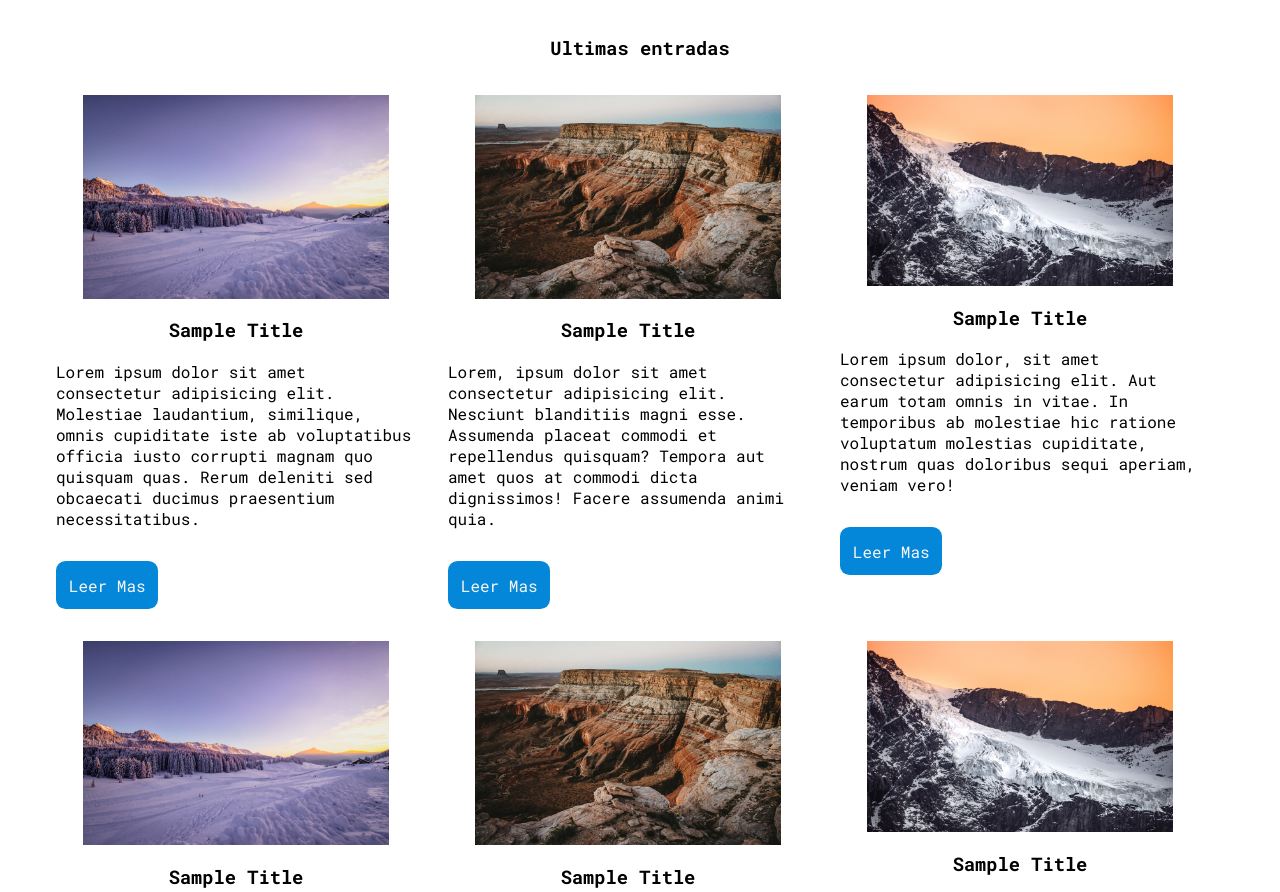
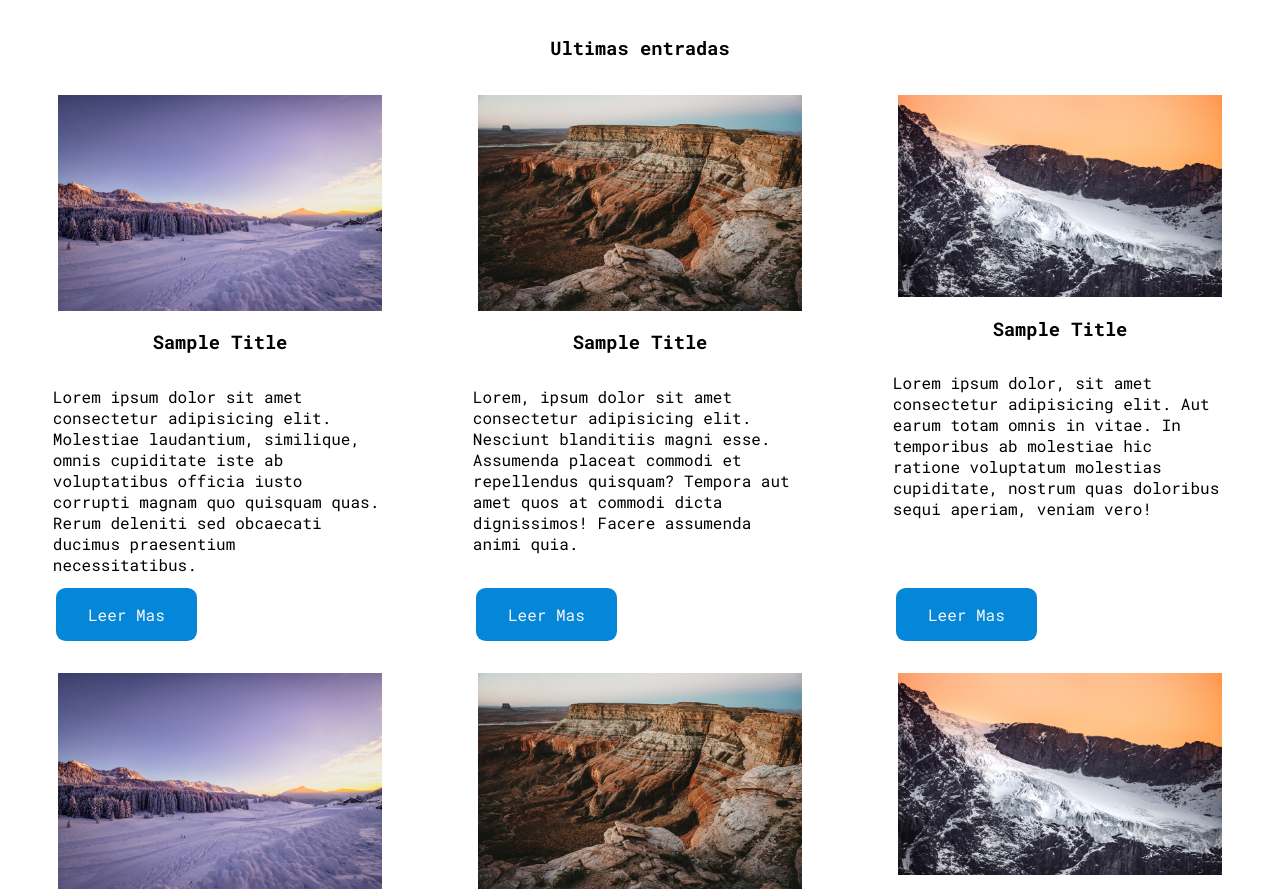
Before and after one commit to AlexAntartico/ch-project, a plain HTML site: page common/blogs.html in a window 1280 px wide. Shown: the part 647-1539 px from the top of the page. Drawn offline with Linux system fonts and the light colour scheme.

Commit message:
responsive al fin, alineado. hasta llego sin media queries x el momento

```diff
--- a/css/style.css
+++ b/css/style.css
@@ -238,27 +238,31 @@ footer .footer-love h3{
 
 .latest-blog-containers { /* Providing size to container */
     margin: 1rem 2.5rem 1rem 2.5rem;
+    display: inline-block;
 }
 
 .latest-blog-containers div{
     display: flex;
     flex-wrap: wrap;
-
+    justify-content: space-between;
+    max-width: 100%;
 }
 
-
-
 .mini-blog-container {
-    margin: 1rem;
+    margin: 1rem 0;
     max-width: 30%;
+    display: flex;
+    flex-wrap: wrap;
+    flex-direction: column;
+    align-items: center;
 }
 
 .mini-blog-container p {
-    margin-bottom: 2rem;
+    margin: .8rem .8rem;
 }
 
 .mini-blog-container img {
-    width: 85%;
+    width: 90%;
     display: block; /*to center img dont remove*/
     margin: 0 auto; /*to center img dont remove*/
 }
@@ -266,16 +270,14 @@ footer .footer-love h3{
 .blog-button { /* Generic Button*/
     border: none;
     border-radius: .6rem;
-    width: 6rem;
-    height: 3rem;
-    padding: 0 .2rem 0 .2rem;
-    display: flex;
-    text-align: center;
-    align-items: center;
-    justify-content: space-around;
+    padding: 1rem 2rem;
     background-color: #0487D9;
     color: whitesmoke;
     font-size: 1rem;
+    text-align: center;
+    align-self: flex-start;
+    margin-top: auto;
+    margin-left: 1rem;
 }
 
 .blog-button:hover {
```
